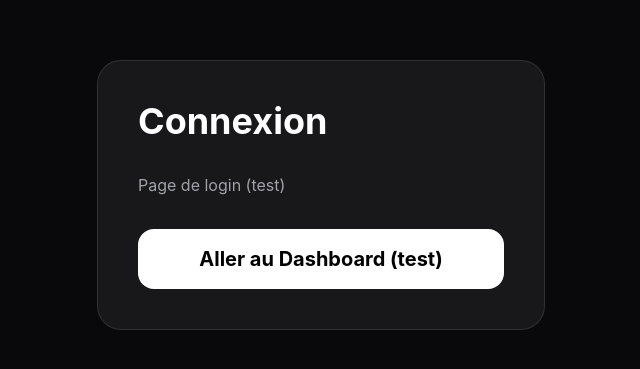
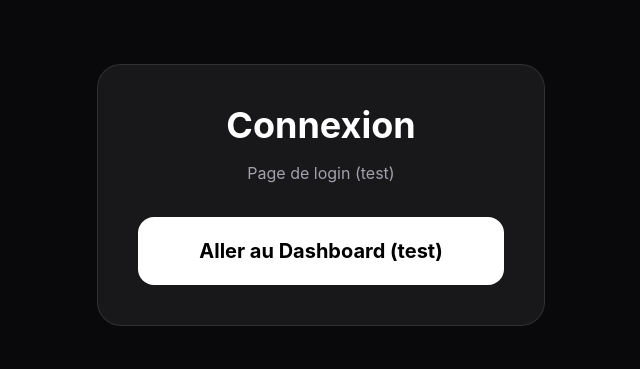
Before and after one commit to Nisso-devIA/freelance-facture-pro, a Next.js app: page /demo in a window 1280 px wide. Shown: the part 205-574 px from the top of the page, without its empty margins (319-959 px from the left). Built offline with nearby package versions, Linux system fonts and the light colour scheme.

Commit message:
fix: login page minimal test

```diff
--- a/app/demo/page.tsx
+++ b/app/demo/page.tsx
@@ -2,14 +2,14 @@
 
 export default function Login() {
   return (
-    <div className="min-h-screen bg-zinc-950 flex items-center justify-center">
-      <div className="max-w-md w-full bg-zinc-900 p-10 rounded-3xl border border-white/10">
-        <h1 className="text-4xl font-bold text-white mb-8">Connexion</h1>
+    <div className="min-h-screen bg-zinc-950 flex items-center justify-center p-6">
+      <div className="max-w-md w-full bg-zinc-900 p-10 rounded-3xl border border-white/10 text-center">
+        <h1 className="text-4xl font-bold text-white mb-4">Connexion</h1>
         <p className="text-zinc-400 mb-8">Page de login (test)</p>
 
         <button
           onClick={() => window.location.href = '/dashboard'}
-          className="w-full bg-white text-black py-4 rounded-2xl font-bold text-xl"
+          className="w-full bg-white text-black py-5 rounded-2xl font-bold text-xl hover:brightness-110"
         >
           Aller au Dashboard (test)
         </button>
```
